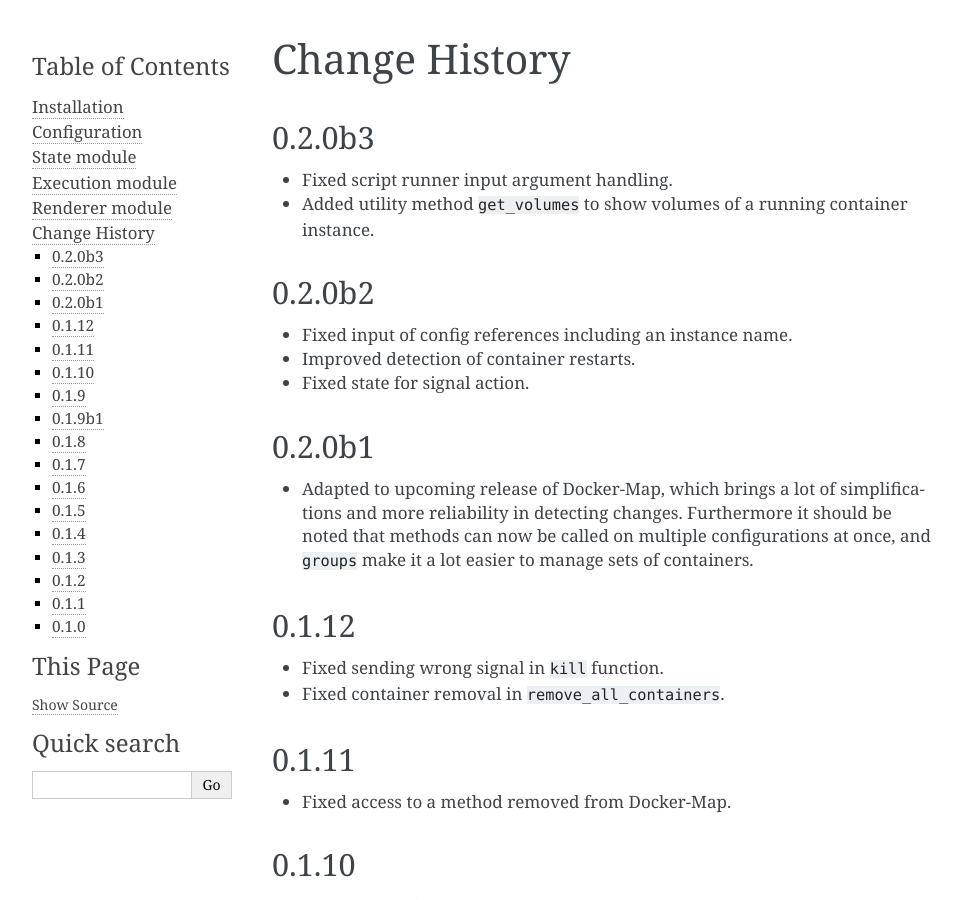
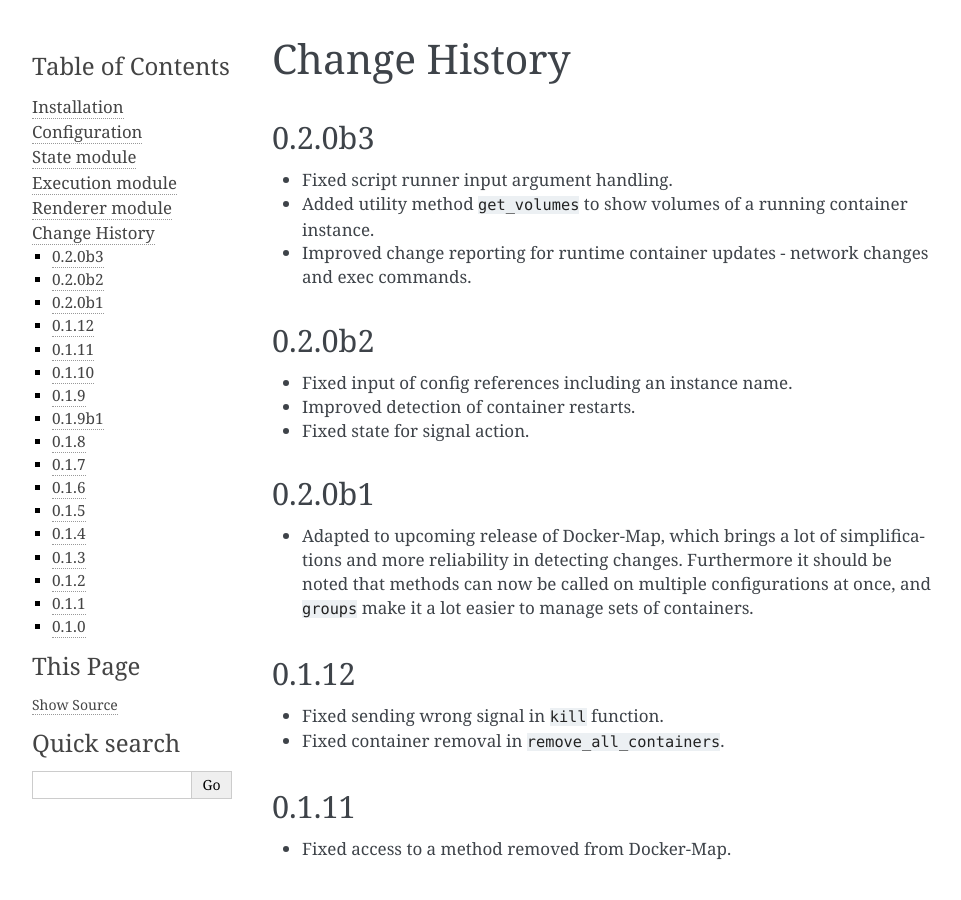
Before and after one commit to merll/salt-container-map, a Sphinx documentation site: the page built from docs/changes.rst, in a window 1280 px wide and 900 px high. Shown: the whole window, without its empty margins (148-1109 px from the left). Built offline with Sphinx 7.4.7, drawn with Linux system fonts in a browser that asks for light colours.

Commit message:
Added to change log.

```diff
--- a/docs/changes.rst
+++ b/docs/changes.rst
@@ -6,6 +6,7 @@ Change History
 -------
 * Fixed script runner input argument handling.
 * Added utility method ``get_volumes`` to show volumes of a running container instance.
+* Improved change reporting for runtime container updates - network changes and exec commands.
 
 0.2.0b2
 -------
```
